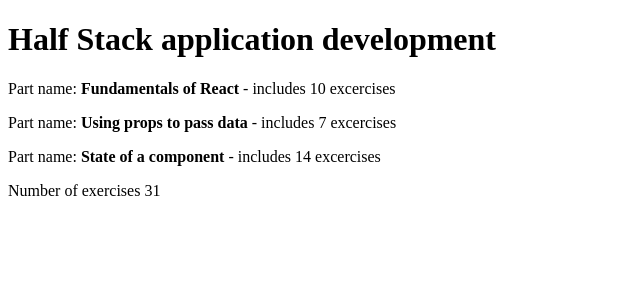
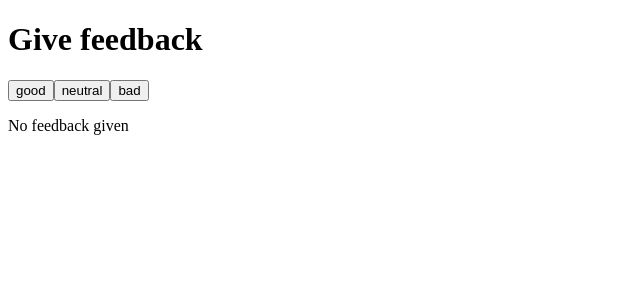
Before and after one commit to noamros9/full_stack_open, a React (Vite) app in the folder full-stack-open-project/: page / in a window 1280 px wide. Shown: the top 300 px of the page, without its empty margins (0-640 px from the left). Built offline with nearby package versions, Linux system fonts and the light colour scheme.

Commit message:
exc 1.6+1.7 done

```diff
--- a/full-stack-open-project/src/main.jsx
+++ b/full-stack-open-project/src/main.jsx
@@ -1,5 +1,5 @@
 import ReactDOM from 'react-dom/client'
 
-import App from './App'
+import App from './part1/unicafe/UnicafeApp'
 
 ReactDOM.createRoot(document.getElementById('root')).render(<App />)
--- /dev/null
+++ b/full-stack-open-project/src/part1/unicafe/UnicafeApp.jsx
@@ -0,0 +1,46 @@
+import { useState } from 'react'
+
+const App = () => {
+    // save clicks of each button to its own state
+    const [good, setGood] = useState(0)
+    const [neutral, setNeutral] = useState(0)
+    const [bad, setBad] = useState(0)
+
+    return (
+        <div>
+            <h1>Give feedback</h1>
+            <Button onClick={() => setGood(good + 1)} text='good' />
+            <Button onClick={() => setNeutral(neutral + 1)} text='neutral' />
+            <Button onClick={() => setBad(bad + 1)} text='bad' />
+            <Statistics good={good} neutral={neutral} bad={bad} />
+        </div>
+    )
+}
+
+const Button = ({ onClick, text }) => {
+    return (
+        <button onClick={onClick}>{text}</button>
+    )
+}
+
+const Statistics = ({ good, neutral, bad }) => {
+    if (good === 0 && neutral === 0 && bad === 0) {
+        return (
+            <p>No feedback given</p>
+        )
+    }
+    return (
+        <div>
+            <h1>Statistics</h1>
+            <p>All: {good + neutral + bad}</p>
+            <p>Good: {good}</p>
+            <p>Neutral: {neutral}</p>
+            <p>Bad: {bad}</p>
+            <p>Average: {(good - bad) / (good + neutral + bad)}</p>
+            <p>Positive: {(good / (good + neutral + bad)) * 100}%</p>
+        </div>
+    )
+}
+
+
+export default App
```
